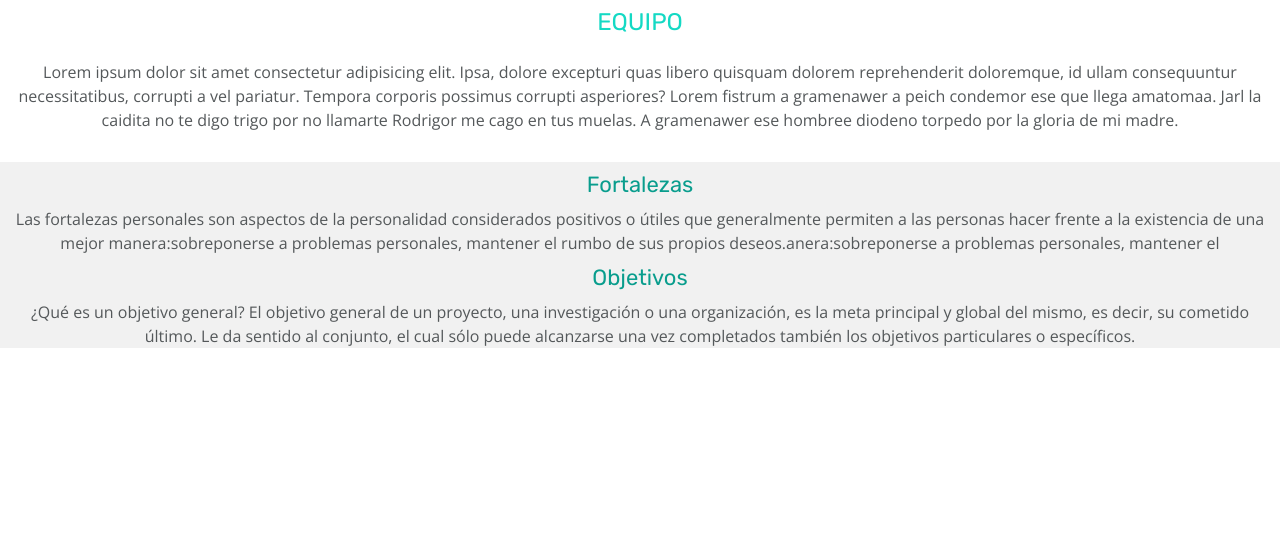
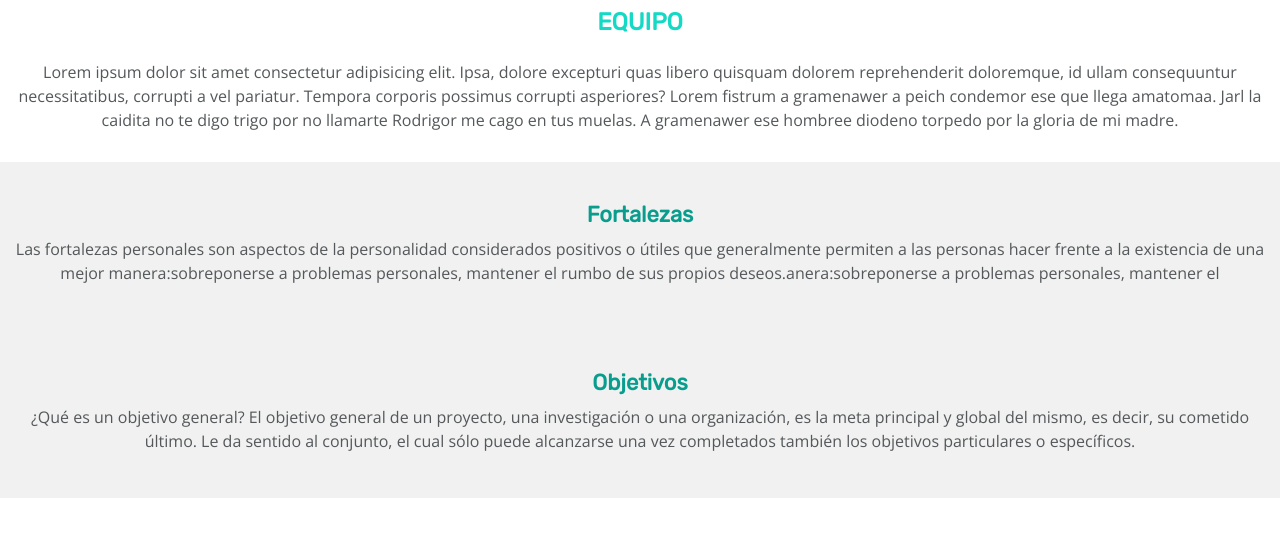
Before and after one commit to silviesc/project-promo-v-module-1-team-1, a plain HTML site: page index.html in a window 1280 px wide. Shown: the top 536 px of the page. Drawn offline with nearby package versions, Linux system fonts and the light colour scheme.

Commit message:
Update Team

```diff
--- a/css/style.css
+++ b/css/style.css
@@ -37,6 +37,7 @@
     text-transform: uppercase;
     font-family: Rubik;
     font-size: 24px;
+    font-weight: bold;
 
     }
 
@@ -59,8 +60,6 @@
     text-align: center;
     width: 100vw;
 
-
-
    /* padding-top: 30px */
 
 }
@@ -68,7 +67,7 @@
     /* display: flex;
      flex-direction: column; */
     width: 100vw;
-    padding: 0 15px 0 15px;
+    padding: 30px 15px 45px 15px;
 
 }
 
@@ -78,6 +77,7 @@
     font-size: 22px;
     line-height: 2.05;
     text-align: center;
+    font-weight: bold;
     color: var(--darkgreen)
 
 }
```
